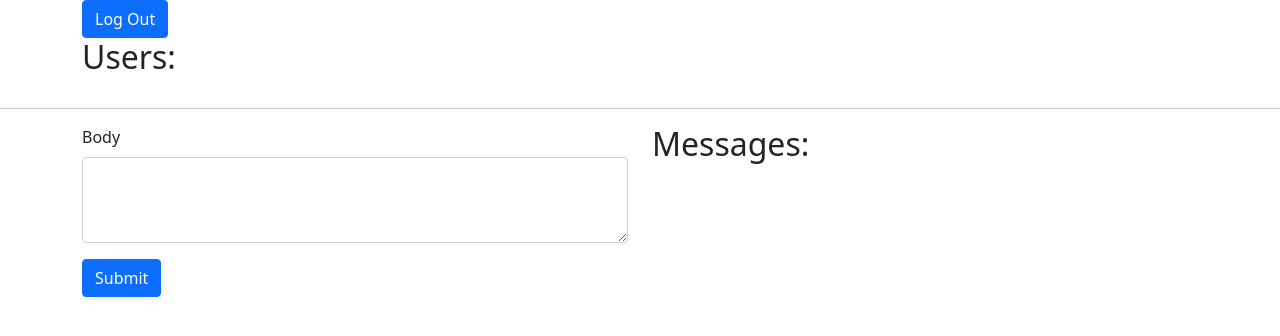
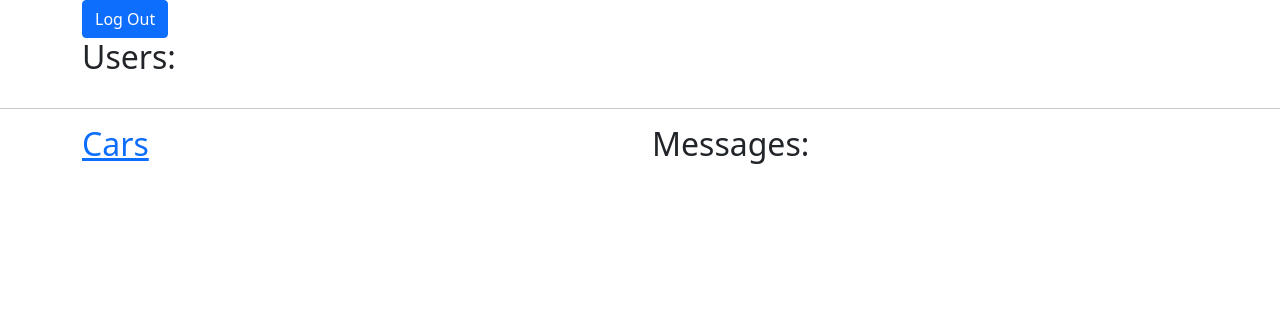
Before and after one commit to npantos17/Projekat, a website: page static/index.html in a window 1280 px wide. Drawn offline with nearby package versions, Linux system fonts and the light colour scheme.

Commit message:
3 servisa.

```diff
--- a/static/index.html
+++ b/static/index.html
@@ -25,14 +25,8 @@
         <hr>
         <div class="container">
             <div class="row">
-                <div class="col">
-                    <form method="post" action="/api/messages">
-                        <div class="mb-3">
-                            <label for="body" class="form-label">Body</label>
-                            <textarea class="form-control" id="body" name="body" rows="3"></textarea>
-                        </div>
-                        <button type="submit" class="btn btn-primary" id="msgBtn">Submit</button>
-                    </form>
+                <div class="col-6">
+                    <h2><a href="index.html">Cars</a></h2>
                 </div>
                 <div class="col-6">
                     <h2>Messages:</h2>
```
Also changed, not shown: models/user.js (+12 -2 lines), app_auth.js (added), app_rest.js (added).
